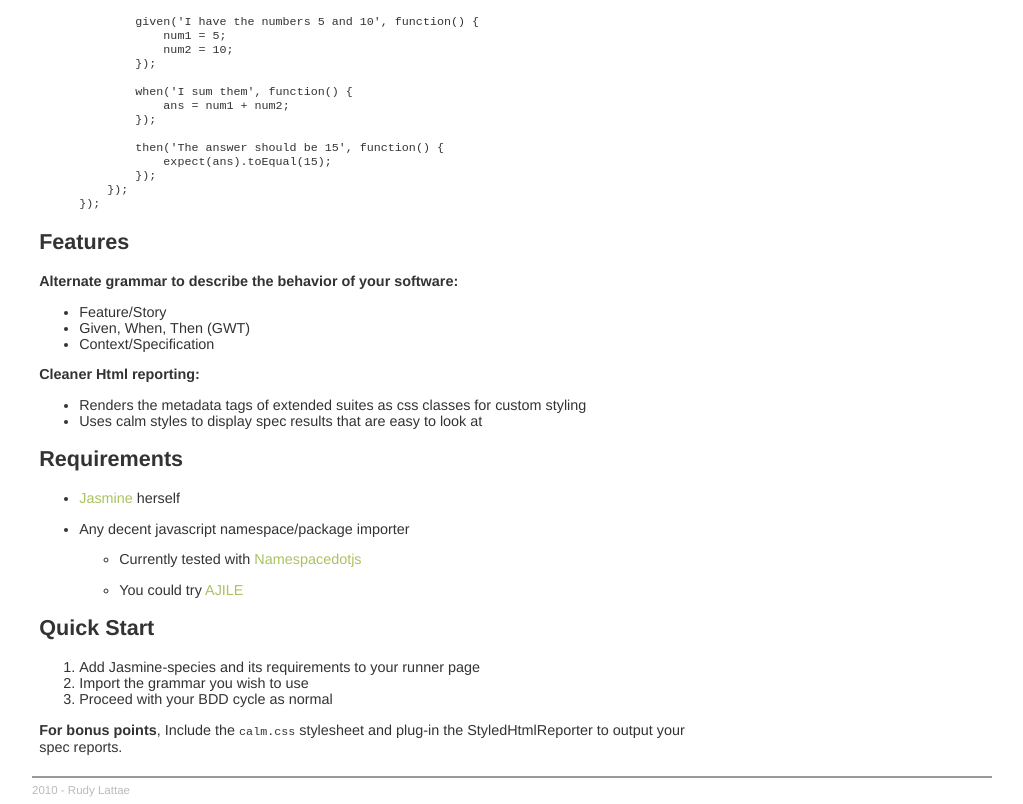
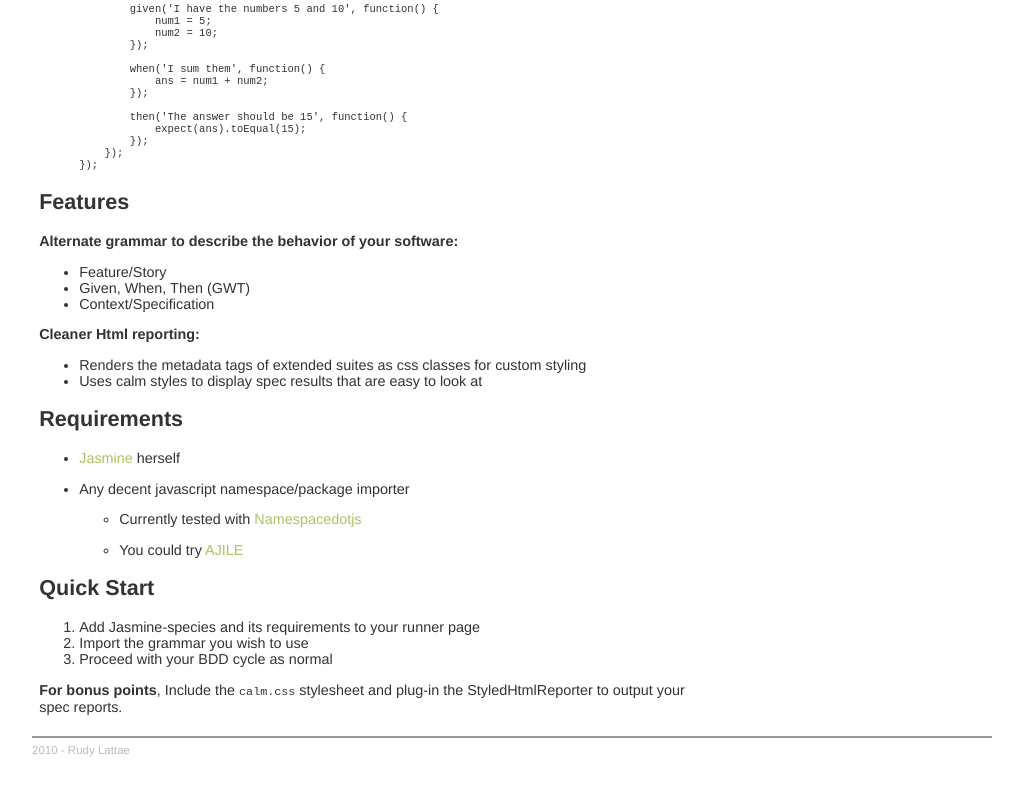
Before and after one commit to rudylattae/jasmine-species, a Jekyll site: the page built from index.html.md, in a window 1280 px wide. Shown: the part 334-1138 px from the top of the page, without its empty margins (128-1151 px from the left). Built offline with Jekyll 4.4.1, drawn with Linux system fonts in a browser that asks for light colours; after the commit the page ends 1098 px from its top, so only the background shows below that.

Commit message:
Website updates. Added pygments css.

```diff
--- a/_layouts/default.html
+++ b/_layouts/default.html
@@ -39,6 +39,7 @@
     a { color: #aac261; text-decoration:none }
     a:visited { color: #aaa }
     a:hover { color: #669933 }
+    pre { font-size: 0.9em }
 
     .x div { padding: 0.5em; }
 
@@ -54,6 +55,7 @@
         color: #bbb;
     }
     </style>
+    <link rel="stylesheet" type="text/css" media="screen, projection" href="/jasmine-species/css/pygments.css"/>
 </head>
 <body>
     <a href="http://github.com/rudylattae/jasmine-species">
```
Also changed, not shown: css/pygments.css (added).
